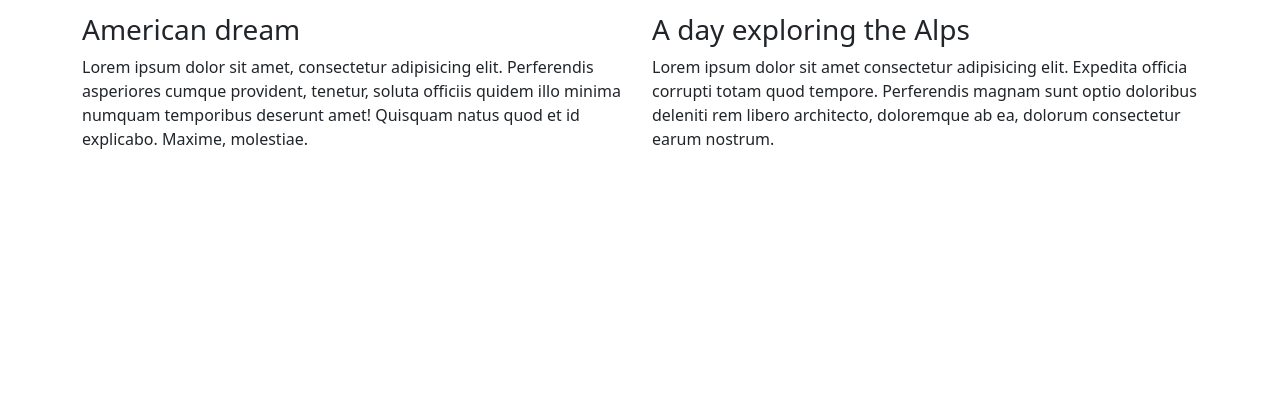
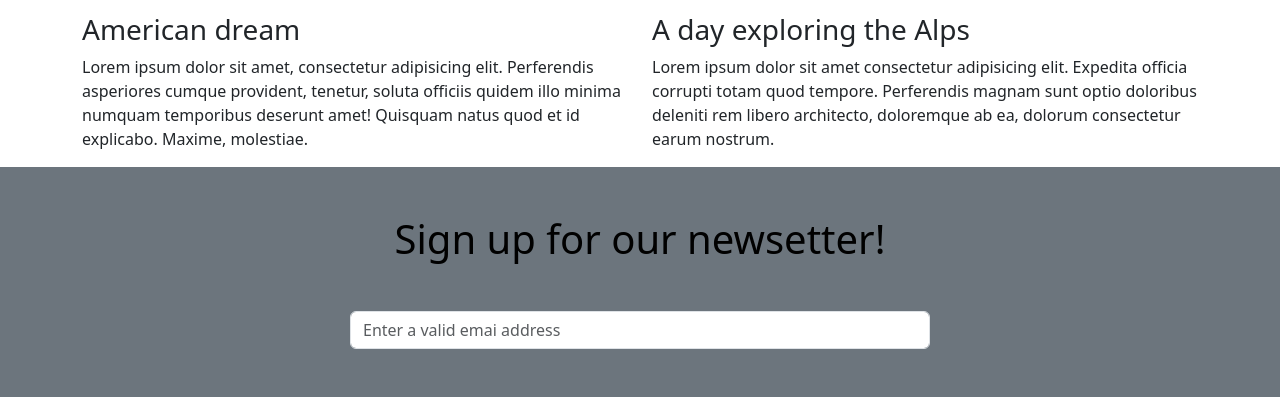
Before and after one commit to OlegBlonnyi/myfirstGitRepository, a plain HTML site: page pages/task_1.html in a window 1280 px wide. Shown: the part 2234-2631 px from the top of the page. Before the commit the page ends 2401 px from the top, so only its background shows below. Drawn offline with nearby package versions, Linux system fonts and the light colour scheme.

Commit message:
added mini-form

```diff
--- a/pages/task_1.html
+++ b/pages/task_1.html
@@ -114,6 +114,16 @@
       </div>
     </div>
 
+    <div class="form-container p-5 bg-secondary text-black">
+      <div class="row">
+        <div class="col col-6 offset-md-3 text-center">
+          <h1 class="mb-5">Sign up for our newsetter!</h1>
+          <form>
+            <input class="form-control" type="text" placeholder="Enter a valid emai address" aria-label="default input example">
+          </form>
+        </div>
+      </div>
+    </div>
 
   </main>
 
```
